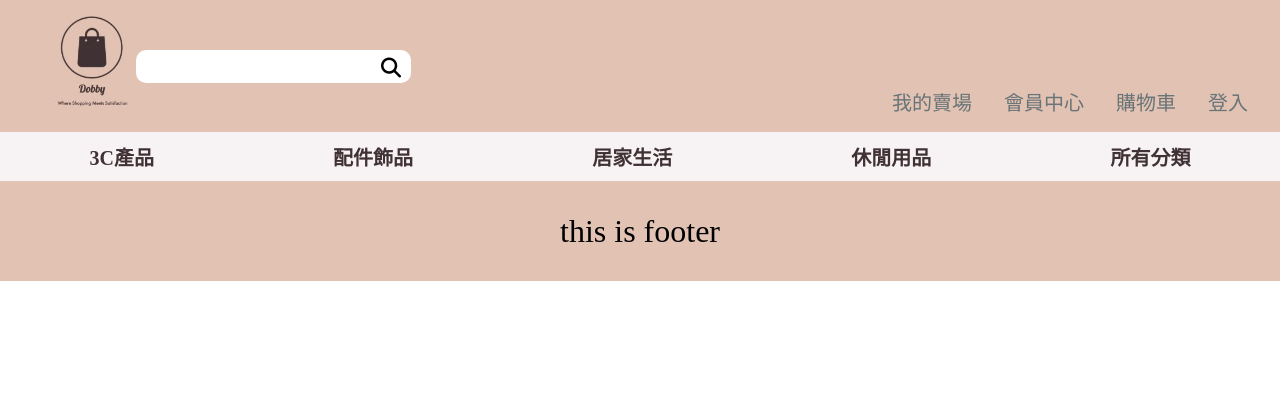
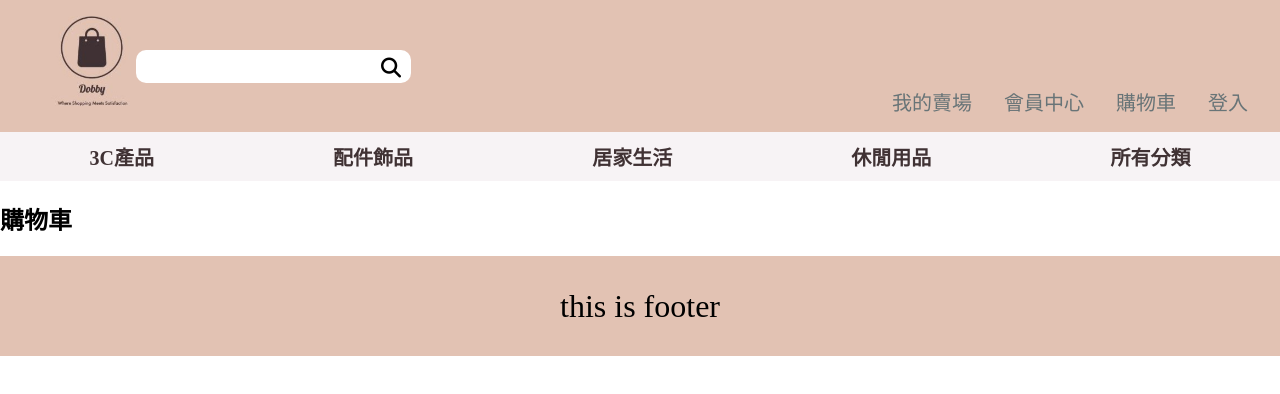
Before and after one commit to BruceTechno/shopping_platform_fron_end, a Vue app: page /shopping-car in a window 1280 px wide. Shown: the top 394 px of the page. Built offline with nearby package versions, Linux system fonts and the light colour scheme.

Commit message:
doNothingCommit

```diff
--- a/src/router/index.js
+++ b/src/router/index.js
@@ -5,7 +5,7 @@ import UserInfoView from "../views/UsreInfo.vue"
 import MyMarketView from "../views/MyMarket.vue"
 import CommodityView from "../views/Commodity.vue"
 import OrderView from "../views/OrderView.vue"
-
+import ShoppingCar from "../views/ShoppingCar.vue"
 
 
 const router = createRouter({
@@ -52,6 +52,7 @@ const router = createRouter({
     {
       path: '/shopping-car',
       name: 'shopping-car',
+      component : ShoppingCar
     },
     {
       path: '/category',
--- /dev/null
+++ b/src/views/ShoppingCar.vue
@@ -0,0 +1,24 @@
+<script>
+
+export default {
+    components: {
+
+    },
+    data() {
+        return {
+
+        }
+    },
+}
+</script>
+
+<template>
+   <h2>購物車</h2>
+
+    <RouterView />
+
+</template>
+
+<style lang="scss" scoped>
+
+</style>
```
